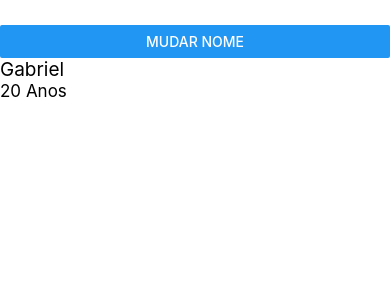
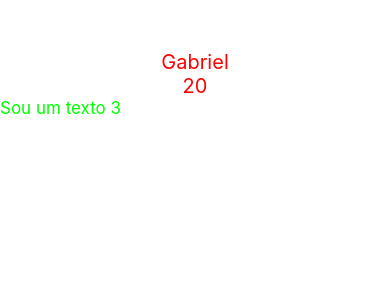
Before and after one commit to GabrielFelix05/Curso-React-Native, a React Native app: screen / in a window 390 px wide. Shown: the top 300 px of the page. Built offline with nearby package versions, Linux system fonts and the light colour scheme.

Commit message:
Aplicando grupos de estilo

```diff
--- a/App.js
+++ b/App.js
@@ -1,22 +1,31 @@
-import React, {useState} from 'react'
-import {View, Text, Button} from 'react-native'
+import React from 'react'
+import {View, Text, StyleSheet} from 'react-native'
 
 function App(){
-  const [nome, setNome] = useState('Gabriel')
-  const [idade, setIdade] = useState(20)
-
-  function entrar(){
-    setNome('Felix!')
-    setIdade(25)
-  }
-
   return(
-    <View style={{marginTop: 25}}>
-      <Button title="Mudar nome" onPress={entrar}/>
-      <Text style={{fontSize: 19}}>{nome}</Text>
-      <Text style={{fontSize: 17}}>{idade} Anos</Text>
+    <View style={styles.area}>
+      <Text style={[styles.titulo, styles.textoAlinhado]}>Gabriel</Text>
+      <Text style={[styles.titulo, styles.textoAlinhado]}>20</Text>
+      <Text style={styles.subTitulo}>Sou um texto 3</Text>
     </View>
   )
 }
 
+const styles = StyleSheet.create({
+  area:{
+    marginTop: 50,
+  },
+  titulo:{
+    fontSize: 20,
+    color: '#ff0000'
+  },
+  subTitulo:{
+    color: '#00ff00',
+    fontSize: 17
+  },
+  textoAlinhado:{
+    textAlign: 'center'
+  }
+})
+
 export default App
```
